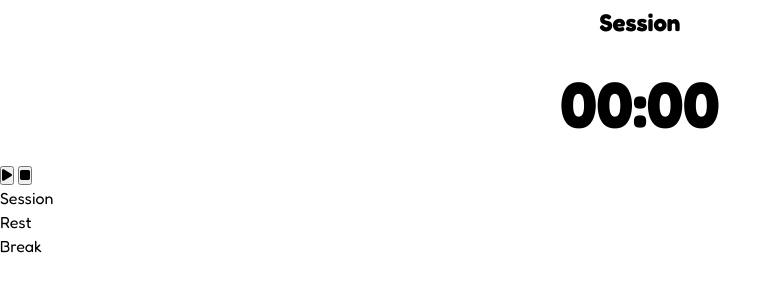
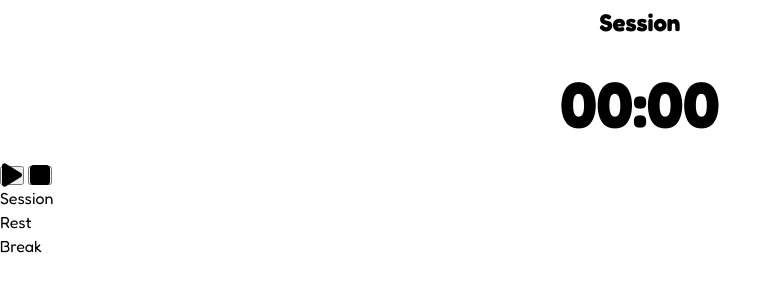
Before and after one commit to shojinPy/Pomodoro, a website built with Vite: page App/index.html in a window 1280 px wide. Shown: the whole page, without its empty margins (0-782 px from the left). Built offline with nearby package versions, Linux system fonts and the light colour scheme.

Commit message:
Resized button icons

```diff
--- a/App/index.html
+++ b/App/index.html
@@ -34,13 +34,13 @@
 
         <!-- Button set-A -->
         <button id="play-button">
-          <i class="fa-solid fa-play"></i>
-          <!-- <i class="fa-solid fa-pause"></i> -->
+          <i class="fa-solid fa-play fa-2xl"></i>
+          <!-- <i class="fa-solid fa-pause fa-2xl"></i> -->
         </button>
 
         <!-- Conditional -->
         <button id="stop-button">
-          <i class="fa-solid fa-stop"></i>
+          <i class="fa-solid fa-stop fa-2xl"></i>
         </button>
       </div>
 
```
